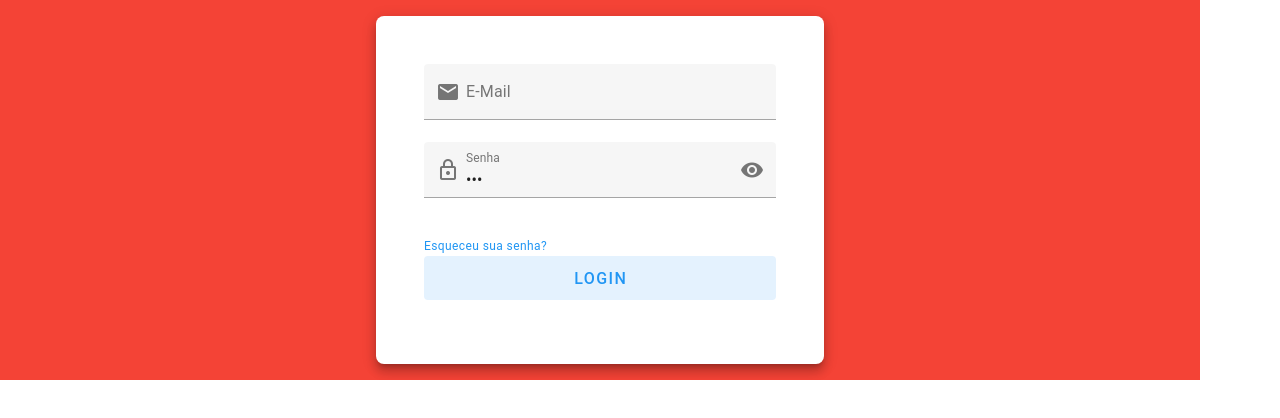
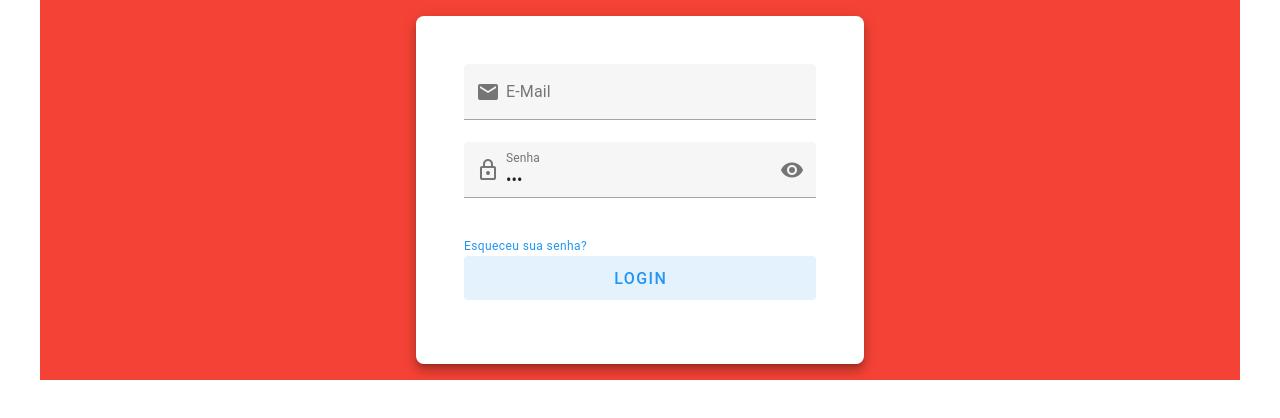
Before and after one commit to LuisEduardo20/web-market, a Vue app in the folder apps/frontend/: page /login in a window 1280 px wide. Shown: the top 418 px of the page. Built offline with nearby package versions, Linux system fonts and the light colour scheme.

Commit message:
style: layout container full width

```diff
--- a/apps/frontend/src/layouts/publicLayout/publicLayout.vue
+++ b/apps/frontend/src/layouts/publicLayout/publicLayout.vue
@@ -1,7 +1,7 @@
 <template>
   <v-app>
     <v-main>
-      <v-container class="page-wrapper bg-blue">
+      <v-container class="w-100 h-100 page-wrapper">
         <RouterView v-slot="{ Component }">
           <transition name="slide" mode="out-in">
             <component :is="Component" :key="$route.path" />
--- a/apps/frontend/src/layouts/publicLayout/styles.scss
+++ b/apps/frontend/src/layouts/publicLayout/styles.scss
@@ -3,7 +3,6 @@
 }
 
 .page-wrapper {
-  padding: 1rem !important;
-  margin: 0 !important;
   padding: 0 !important;
+  max-width: 100% !important;
 }
```
